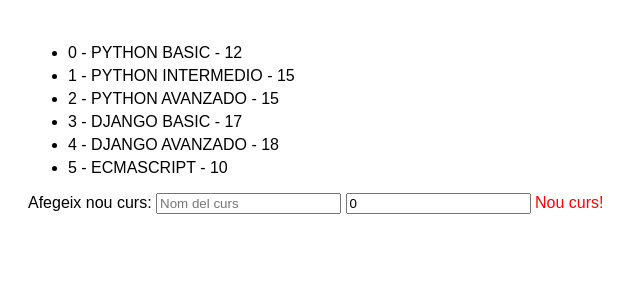
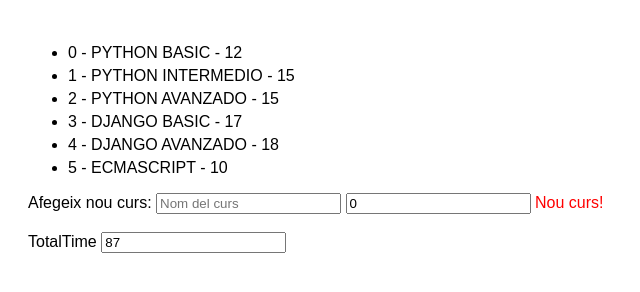
Before and after one commit to aguitartc/PlatziVueCourses, a plain HTML site: page index.html in a window 1280 px wide. Shown: the whole page, without its empty margins (0-640 px from the left). Drawn offline with nearby package versions, Linux system fonts and the light colour scheme.

Commit message:
suma la totalitat d'hores

```diff
--- a/app.js
+++ b/app.js
@@ -34,5 +34,16 @@ new Vue({
         course = {title: this.tracker.nouTitle, time: this.tracker.nouTime }
         this.tracker.courses.push(course)
       }
+    },
+
+    computed: {
+      totalTime(){
+        total = this.tracker.courses.reduce(function (accumulator, curValue) {
+
+          return accumulator + curValue.time
+
+        }, 0)
+        return total
+      }
     }
   })
--- a/index.html
+++ b/index.html
@@ -22,6 +22,10 @@
             <input type="text" v-model="tracker.nouTime" id="time">
 
               <a v-on:click="addCourse" href="#"class="button">Nou curs!</a>
+              <br>
+              <br>
+              <label id="totalTime">TotalTime</label>
+              <input v-model="totalTime" id="totalTime">
 
 
           </div>
```
